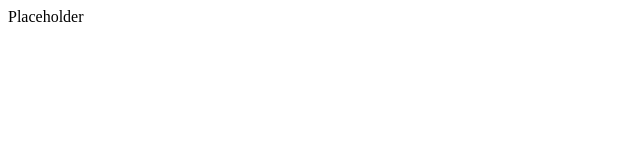
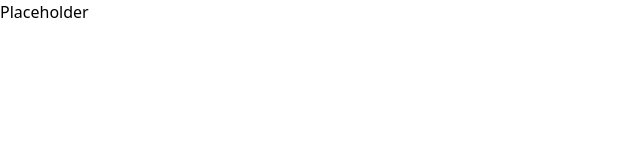
Before and after one commit to luxterful/luxterbot, a Vue app in the folder packages/frontend/: page / in a window 1280 px wide. Shown: the top 160 px of the page, without its empty margins (0-640 px from the left). Built offline with nearby package versions, Linux system fonts and the light colour scheme.

Commit message:
adds tailwind to frontend

```diff
--- /dev/null
+++ b/packages/frontend/postcss.config.js
@@ -0,0 +1,6 @@
+module.exports = {
+  plugins: {
+    tailwindcss: {},
+    autoprefixer: {}
+  }
+}
--- /dev/null
+++ b/packages/frontend/src/assets/tailwind.css
@@ -0,0 +1,5 @@
+@tailwind base;
+
+@tailwind components;
+
+@tailwind utilities;
--- a/packages/frontend/src/main.ts
+++ b/packages/frontend/src/main.ts
@@ -1,4 +1,5 @@
 import { createApp } from 'vue'
 import App from './App.vue'
+import './assets/tailwind.css'
 
 createApp(App).mount('#app')
--- /dev/null
+++ b/packages/frontend/tailwind.config.js
@@ -0,0 +1,11 @@
+module.exports = {
+  purge: ['./public/**/*.html', './src/**/*.{vue,js,ts,jsx,tsx}'],
+  darkMode: false, // or 'media' or 'class'
+  theme: {
+    extend: {},
+  },
+  variants: {
+    extend: {},
+  },
+  plugins: [],
+}
```
Also changed, not shown: packages/frontend/package.json (+6 -1 lines), 1 other file (tests, documents, lock files or other folders).
